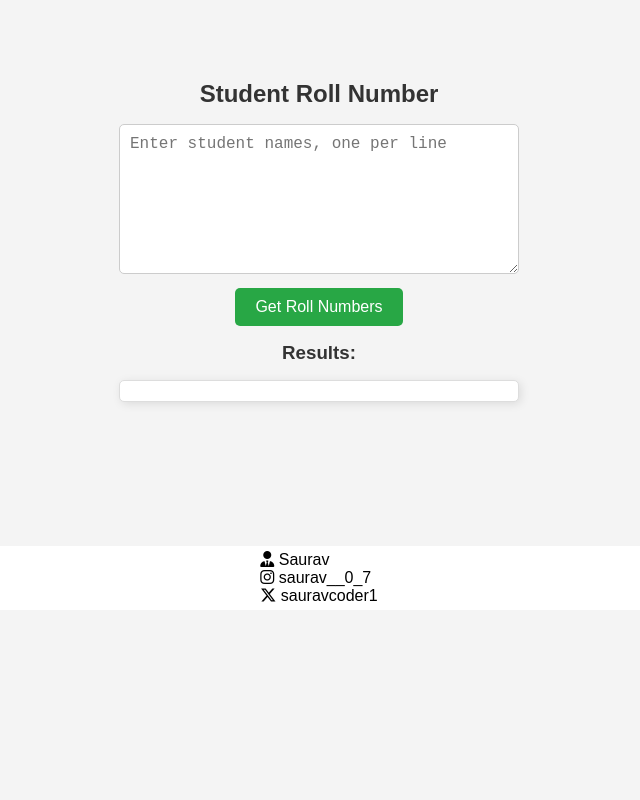
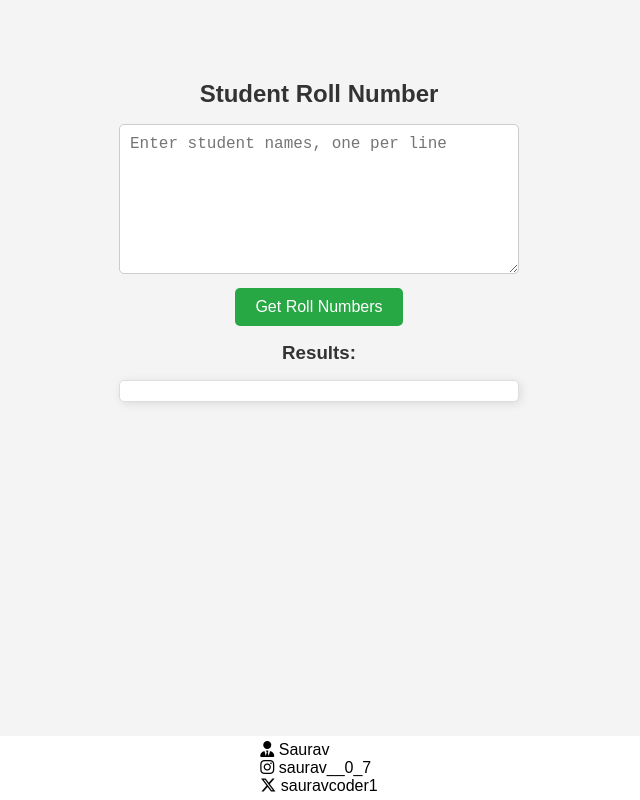
Before and after one commit to WebCoder346/roll, a plain HTML site: page index.html in a window 1280 px wide. Shown: the whole page, without its empty margins (321-961 px from the left). Drawn offline with Linux system fonts and the light colour scheme.

Commit message:
Update style.css

```diff
--- a/style.css
+++ b/style.css
@@ -71,8 +71,9 @@ footer{
     width: 100%;
     height: 4rem;
     margin-top: 2rem;
-    position: absolute;
-    bottom: -1;
+    position: fixed;
+    bottom: 0;
+    left: 0;
 }
 .box{
     text-align: left;
```
